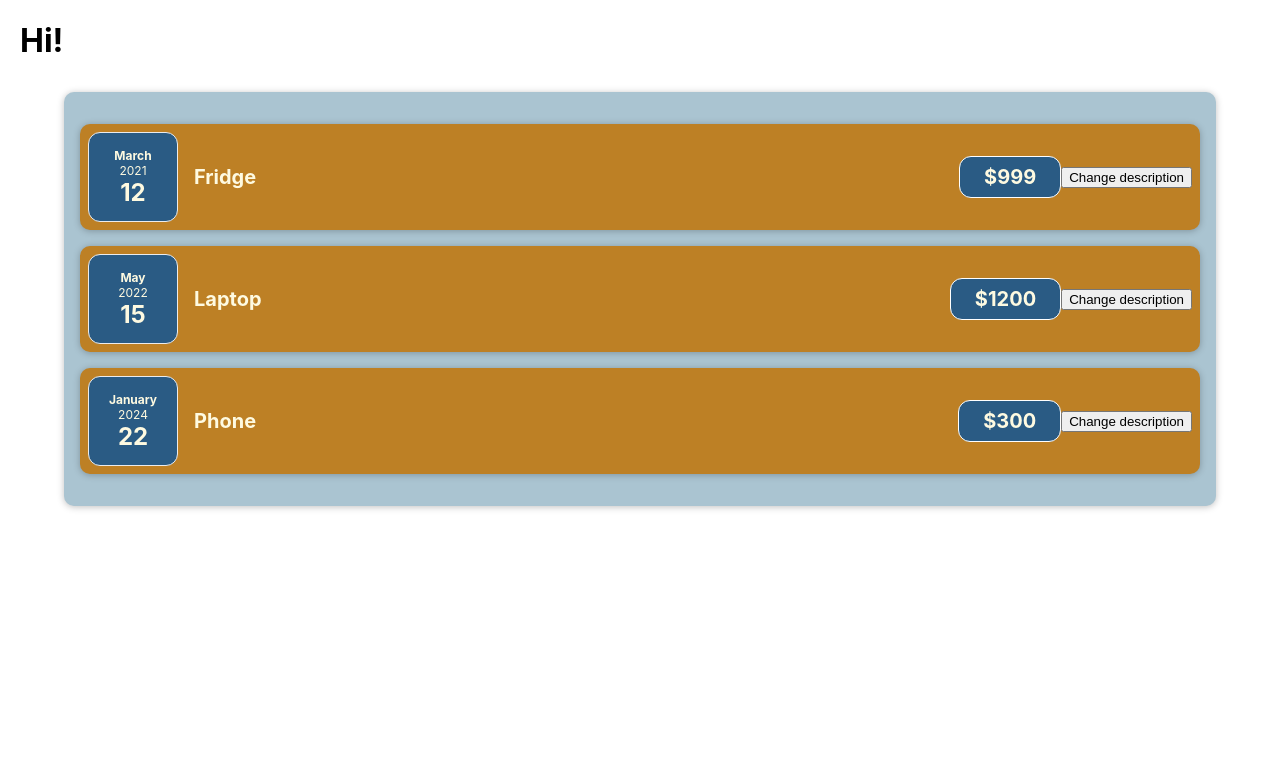
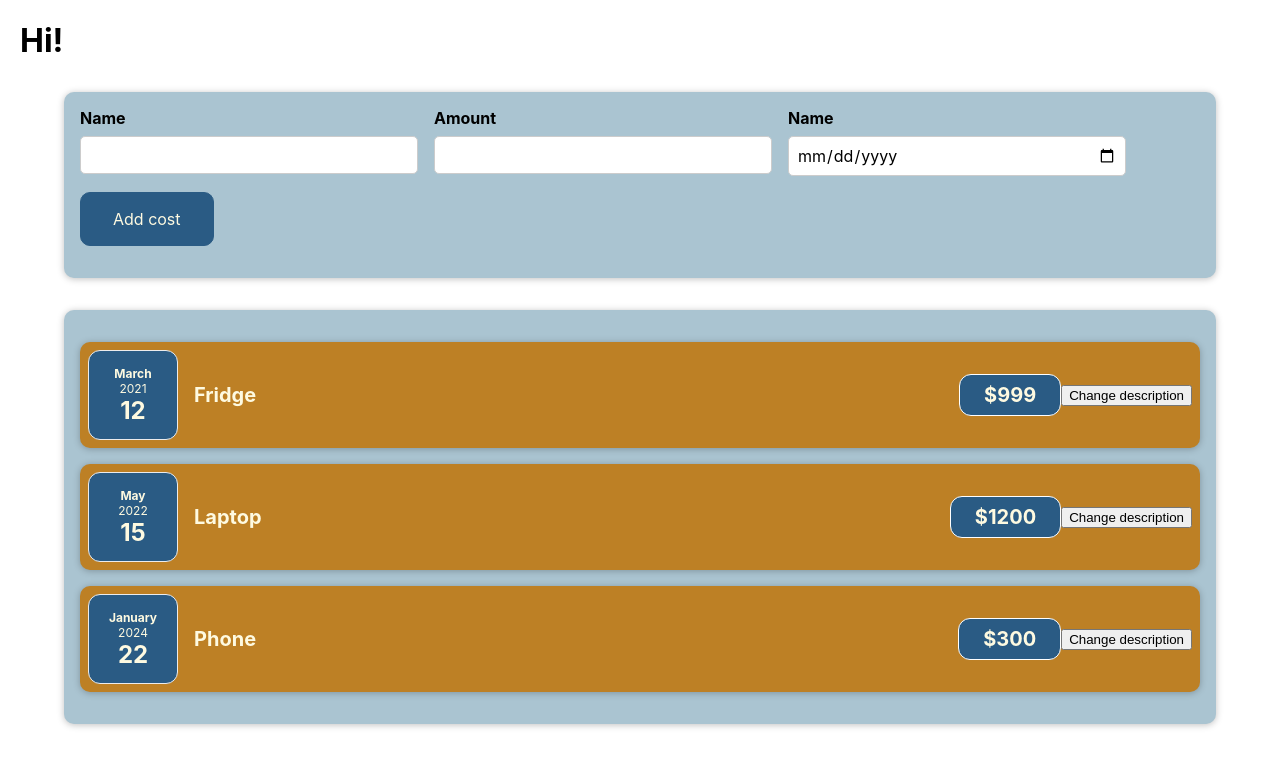
Before and after one commit to brestok-1/React-ToDo, a React (Create React App) app: page / in a window 1280 px wide. Shown: the top 766 px of the page. Built offline with nearby package versions, Linux system fonts and the light colour scheme.

Commit message:
create form

```diff
--- a/src/App.js
+++ b/src/App.js
@@ -1,4 +1,5 @@
 import Costs from "./components/Costs/Costs";
+import NewCost from "./components/NewCost/NewCost";
 
 function App() {
     const costs = [
@@ -22,6 +23,7 @@
     return (
         <div>
             <h1>Hi!</h1>
+            <NewCost/>
             <Costs costs={costs}/>
         </div>
     );
--- /dev/null
+++ b/src/components/NewCost/CostForm.css
@@ -0,0 +1,26 @@
+.new-cost__controls {
+    display: flex;
+    flex-wrap: wrap;
+    gap: 1rem;
+    margin-bottom: 1rem;
+    text-align: left;
+}
+
+.new-cost__control label {
+    font-weight: bold;
+    margin-bottom: 0.5rem;
+    display: block;
+}
+
+.new-cost__control input {
+    font: inherit;
+    padding: 0.5rem;
+    border-radius: 5px;
+    border: 1px solid #ccc;
+    width: 20rem;
+    max-width: 100%;
+}
+
+.new-cost__actions {
+    text-align: left;
+}
--- /dev/null
+++ b/src/components/NewCost/CostForm.js
@@ -0,0 +1,70 @@
+import './CostForm.css'
+import {useState} from "react";
+
+function CostForm() {
+    const [name, setName] = useState('')
+    const [amount, setAmount] = useState('')
+    const [date, setDate] = useState('')
+
+    // const [userInput, setUserInput] = useState({
+    //     name: '',
+    //     amount: '',
+    //     date: ''
+    // })
+
+    function changeNameHandler(event) {
+        setName(event.target.value)
+        // setUserInput((prevState) => {
+        //     return {
+        //         ...prevState,
+        //         name: event.target.value
+        //     }
+        // })
+    }
+
+    function changeAmountHandler(event) {
+        console.log(amount)
+        setAmount(event.target.value)
+    }
+
+    function changeDateHandler(event) {
+        setDate(event.target.value)
+    }
+
+    function submitHandler(event){
+        event.preventDefault()
+        const costData = {
+            name: name,
+            amount: amount,
+            date: new Date(date),
+        }
+        console.log(costData)
+        setName('')
+        setAmount('')
+        setDate('')
+    }
+
+    return (
+        <form onSubmit={submitHandler}>
+            <div className={'new-cost__controls'}>
+                <div className="new-cost__control">
+                    <label>Name</label>
+                    <input type="text" onChange={changeNameHandler} value={name} />
+                </div>
+                <div className="new-cost__control">
+                    <label>Amount</label>
+                    <input type="number" min={0.01} step={0.01} onChange={changeAmountHandler} value={amount}/>
+                </div>
+                <div className="new-cost__control">
+                    <label>Name</label>
+                    <input type="date" min={'2019-01-01'} step={'2023-13-11'} onChange={changeDateHandler} value={date}/>
+                </div>
+                <div className={'new-cost__actions'}>
+                    <button type={"submit"} >Add cost</button>
+                </div>
+            </div>
+        </form>
+    )
+}
+
+export default CostForm
--- /dev/null
+++ b/src/components/NewCost/NewCost.css
@@ -0,0 +1,27 @@
+.new-cost {
+    background-color: #aac4d1;
+    padding: 1rem;
+    margin: 2rem auto;
+    width: 70rem;
+    max-width: 95%;
+    border-radius: 10px;
+    text-align: center;
+    box-shadow: 0 1px 7px rgba(0, 0, 0, 0.25);
+}
+
+.new-cost button {
+    font: inherit;
+    cursor: pointer;
+    padding: 1rem 2rem;
+    border: 1px solid #2a5b84;
+    background-color: #2a5b84;
+    color: #fefae1;
+    border-radius: 10px;
+    margin-right: 3px;
+}
+
+.new-cost button:hover,
+.new-cost button:active {
+    background-color: #2a5c84b2;
+    border-color: #2a5c84b2;
+}
--- a/src/components/NewCost/NewCost.js
+++ b/src/components/NewCost/NewCost.js
@@ -0,0 +1,10 @@
+import CostForm from "./CostForm";
+import './NewCost.css'
+function NewCost(){
+    return (
+        <div className={'new-cost'}>
+            <CostForm onSaveCostData />
+        </div>
+    )
+}
+export default NewCost
```
